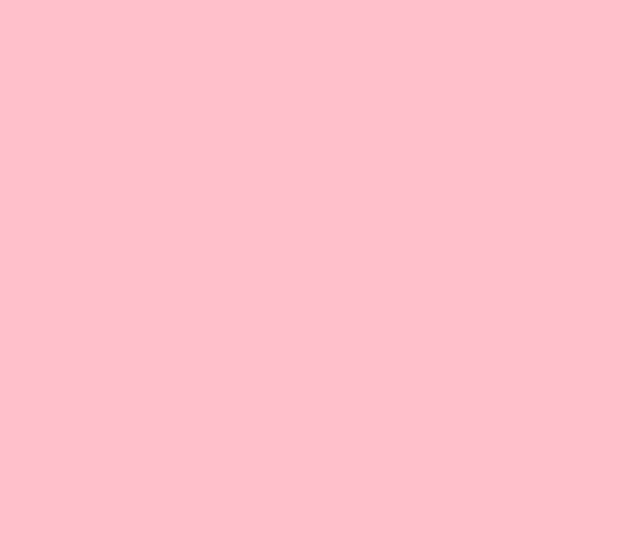
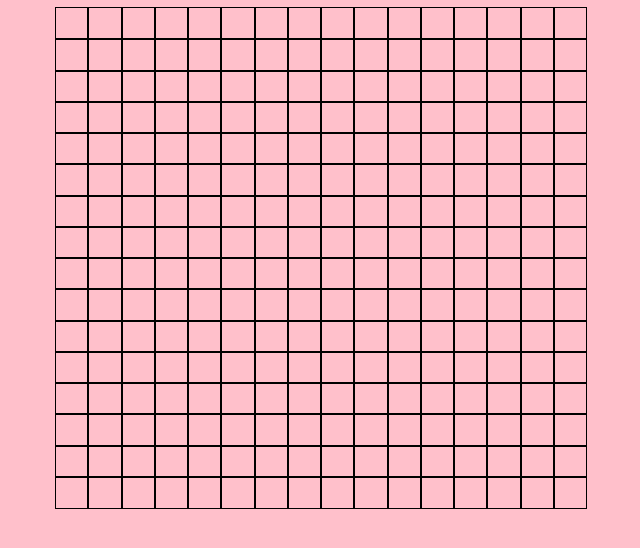
Before and after one commit to FukcThat/Etch-a-Sketch, a plain HTML site: page index.html in a window 1280 px wide. Shown: the whole page, without its empty margins (319-959 px from the left). Drawn offline with Linux system fonts and the light colour scheme.

Commit message:
Made a grid and its lovely

```diff
--- a/index.html
+++ b/index.html
@@ -7,5 +7,7 @@
     <script src="script.js" defer></script>
     <link rel="stylesheet" href="styles.css" />
   </head>
-  <body></body>
+  <body>
+    <div class="GridContainer"></div>
+  </body>
 </html>
--- a/script.js
+++ b/script.js
@@ -1 +1,17 @@
-console.log(5);
+const GridContainer = document.querySelector(".GridContainer")
+
+for (var row = 0; row < 16 ; row++) {
+
+    let Row = document.createElement("div")
+    Row.classList.add("Row")
+
+    for (var col = 0; col < 16; col++)
+    {
+        let Box = document.createElement("div")
+        Box.classList.add("Box")
+
+        Row.appendChild(Box)
+    }
+    GridContainer.appendChild(Row)
+
+}
--- a/styles.css
+++ b/styles.css
@@ -2,3 +2,26 @@
 body {
     background-color: pink;
 }
+
+.GridContainer {
+
+}
+
+.Row {
+    height: calc(500px/16);
+    display: flex;
+    align-items: center;
+    justify-content: center;
+}
+
+.Box {
+    background-color: dark palevioletred;
+    border: 1px solid black;
+
+    height: calc(500px/16);
+    width: calc(500px/16);
+}
+
+.Box:hover {
+    background-color: red;
+}
```
